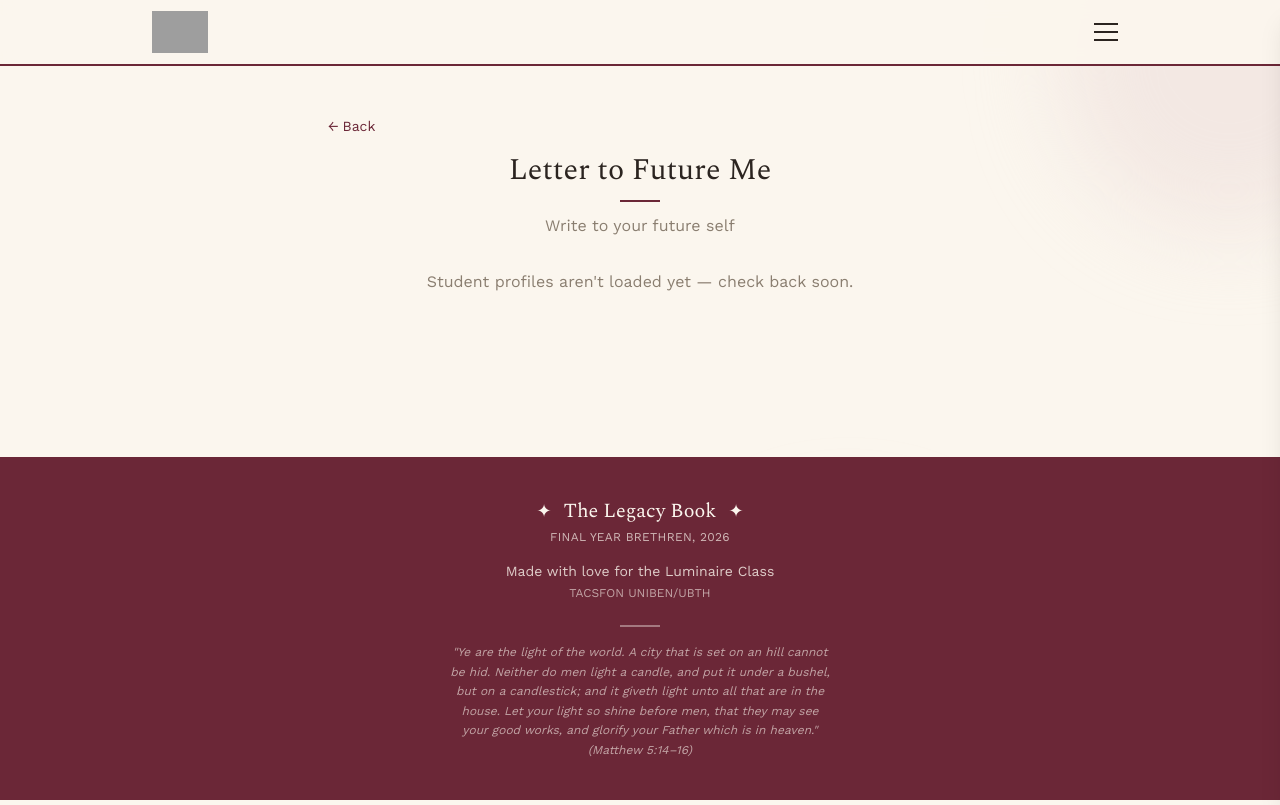
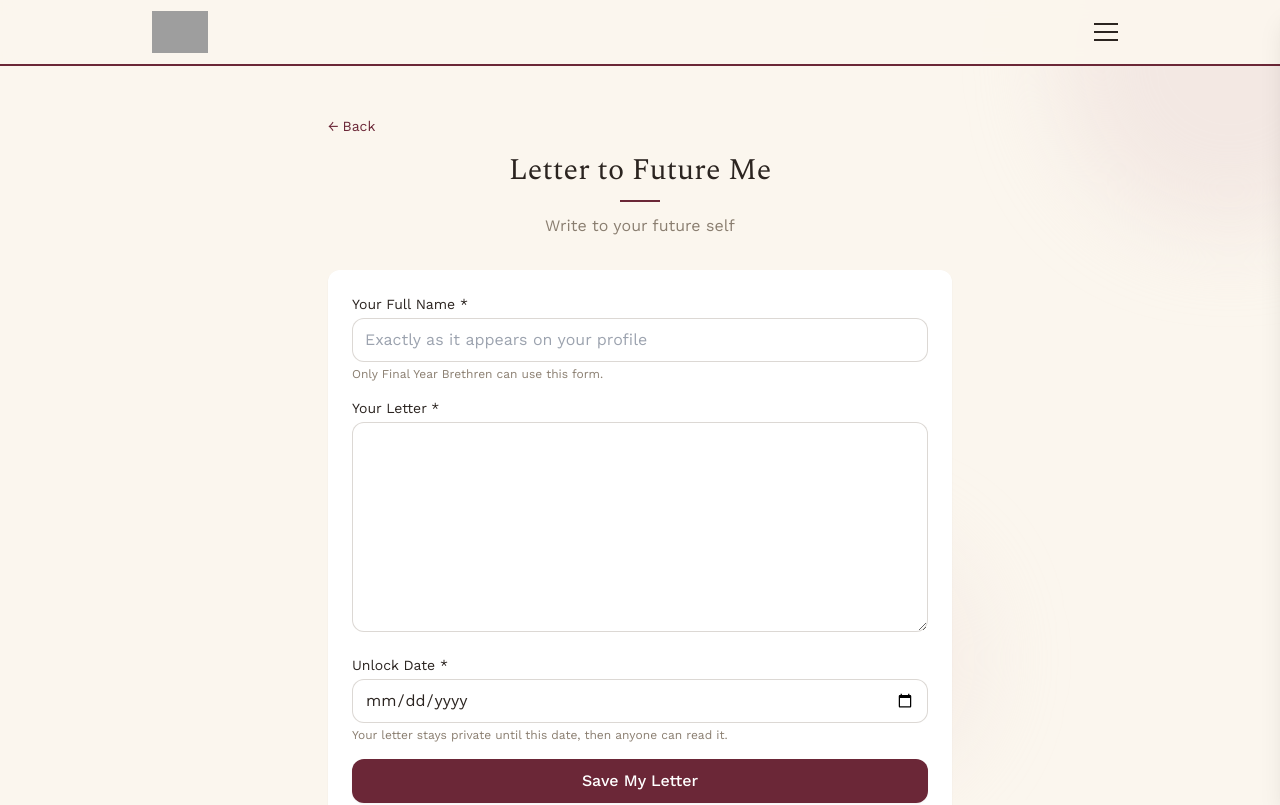
Before and after one commit to ImperioKDB/legacy-book, a Next.js app: page /letters in a window 1280 px wide. Shown: the top 805 px of the page. Built offline with nearby package versions, Linux system fonts and the light colour scheme; no server answers; the database is empty; grey boxes are pictures that could not be loaded.

Commit message:
Day 7: letters page no longer fetches student list

```diff
--- a/app/letters/page.tsx
+++ b/app/letters/page.tsx
@@ -1,18 +1,8 @@
-import { supabase } from "@/lib/supabase-client";
 import { SectionHeading } from "@/components/SectionHeading";
 import { LetterForm } from "@/components/LetterForm";
 import { BackButton } from "@/components/BackButton";
-import { Student } from "@/lib/types";
 
-export const revalidate = 0;
-
-export default async function LettersPage() {
-  const { data: students } = await supabase
-    .from("students")
-    .select("*")
-    .eq("approved", true)
-    .order("full_name", { ascending: true });
-
+export default function LettersPage() {
   return (
     <main className="px-6 py-12 max-w-2xl mx-auto">
       <BackButton />
@@ -20,13 +10,7 @@ export default async function LettersPage() {
         Letter to Future Me
       </SectionHeading>
 
-      {students && students.length > 0 ? (
-        <LetterForm students={students as Student[]} />
-      ) : (
-        <p className="font-body text-muted text-center">
-          Student profiles aren't loaded yet — check back soon.
-        </p>
-      )}
+      <LetterForm />
     </main>
   );
 }
```
